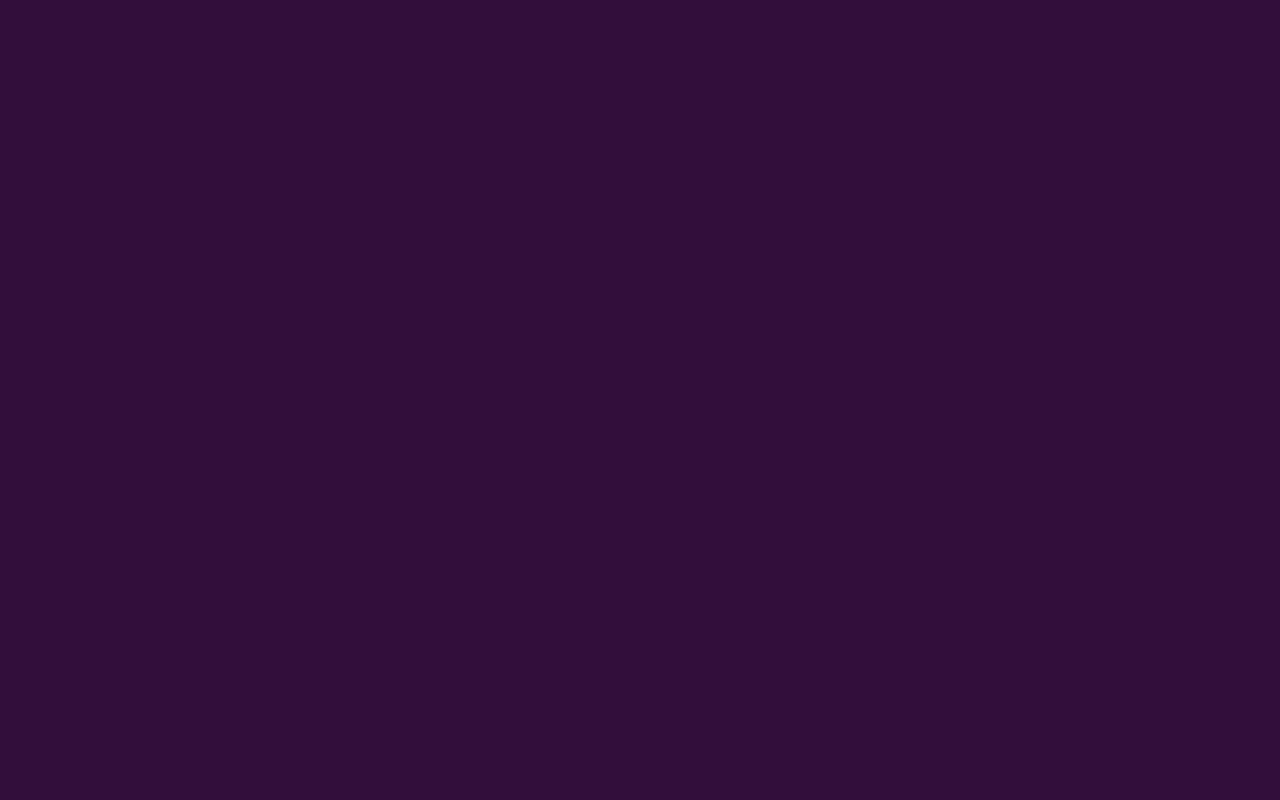
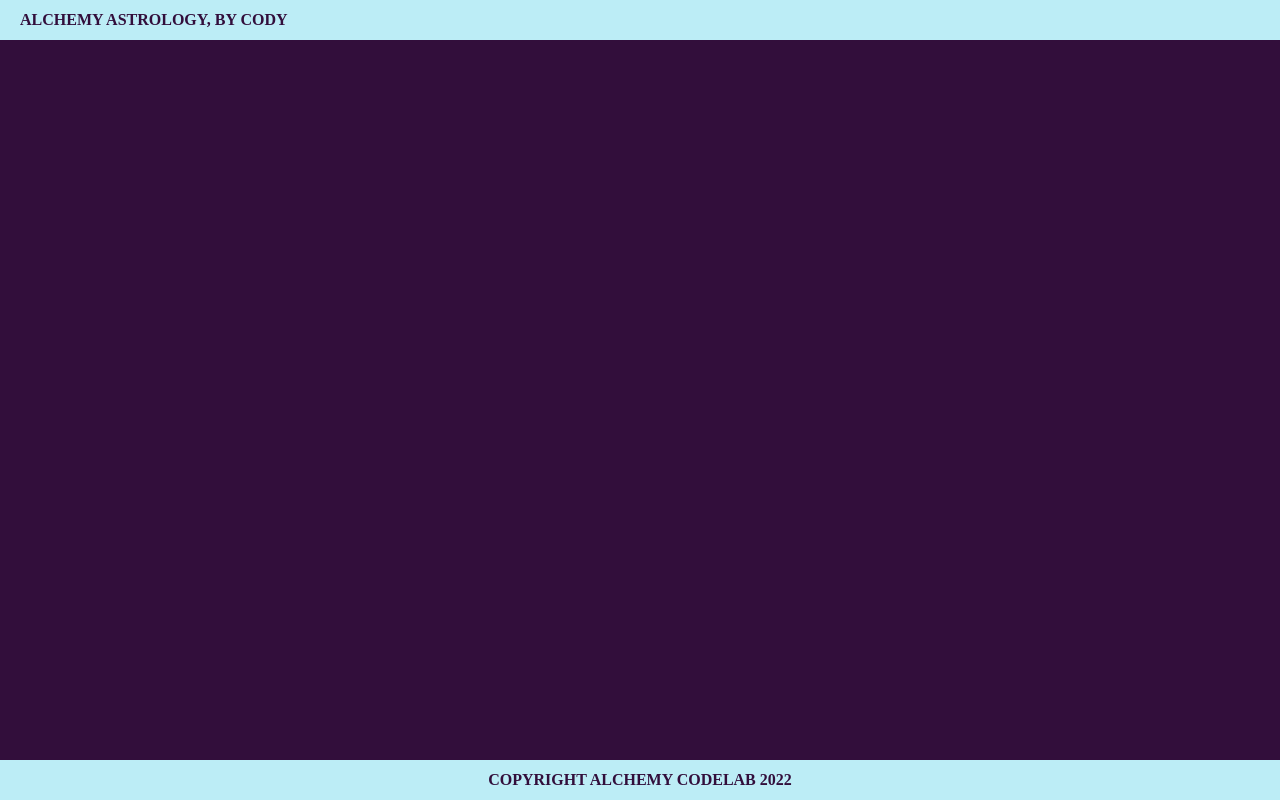
Before and after one commit to Cody-Wise/zodiac-react, a React (Create React App) app: page / in a window 1280 px wide. Built offline with nearby package versions, Linux system fonts and the light colour scheme; a web font is replaced by a local one.

Commit message:
Setup header and footer

```diff
--- a/src/App.js
+++ b/src/App.js
@@ -1,12 +1,21 @@
 import './App.css';
-{/* import the zodiac array */}
+import Header from './Header/Header.js';
+import Footer from './Footer/Footer.js';
+import Main from './Main/Main.js';
+import { zodiac } from './data';
+
 
 function App() {
   return (
     <div className="App">
+      <Header
+        name='Cody'/>
       {/* import and use the Header. Main, and Footer components here */}
       {/* the Header component needs a string passed in as the `name` prop */}
       {/* the Footer component needs a year passed in as the `year` prop */}
+      <Footer
+        year='2022'
+      />
       {/* pass the zodiac array imported above to the Main component as a `zodiacs` prop */}
     </div>
   );
--- a/src/Footer/Footer.css
+++ b/src/Footer/Footer.css
@@ -6,7 +6,7 @@ footer {
     background-color: var(--color4);
     display: flex;
     align-items: center;
-    justify-content: flex-end;
+    justify-content: center;
     font-family: 'Space and Astronomy';
     position: fixed;
     width: 100%;
```
Also changed, not shown: 1 other file (tests, documents, lock files or other folders).
